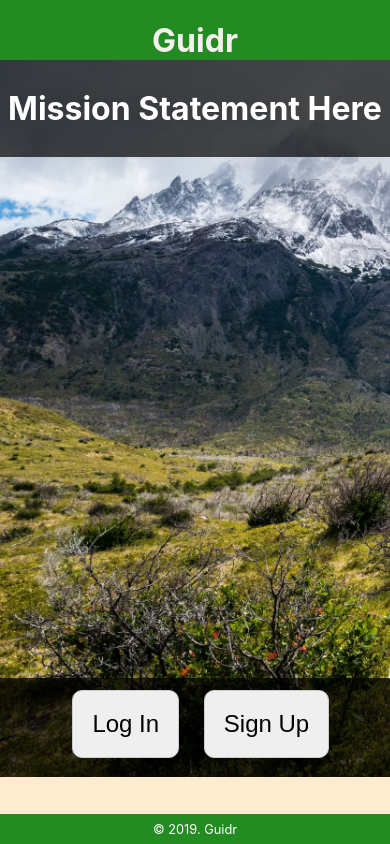
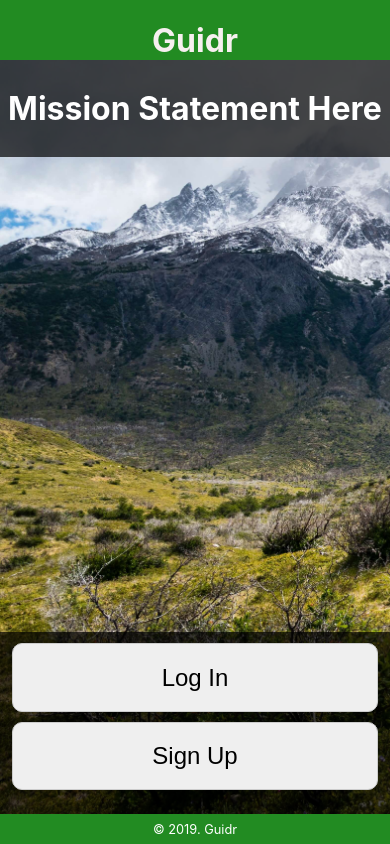
Before and after one commit to Build-Week-FT-Guidr/front-end, a React (Create React App) app in the folder guidr/: page / in a window 390 px wide. Built offline with nearby package versions, Linux system fonts and the light colour scheme; no server answers.

Commit message:
widens buttons for mobile view in home.scss

```diff
--- a/guidr/src/sass/Home.scss
+++ b/guidr/src/sass/Home.scss
@@ -1,7 +1,7 @@
 .home-container {
   background-image: url(../Components/Assets/images/home_banner.png);
   background-size: cover;
-  height: 85vh;
+  height: 90vh;
   max-width: 100%;
   display: flex;
   flex-direction: column;
@@ -60,5 +60,15 @@
 
   @media only screen and (max-width: 950px) {
     padding-bottom: 5%;
+    display: flex;
+    flex-direction: column;
+
+    a {
+      button {
+        margin: 0;
+        margin-bottom: 10px;
+      }
+    }
+
   }
 }
```
